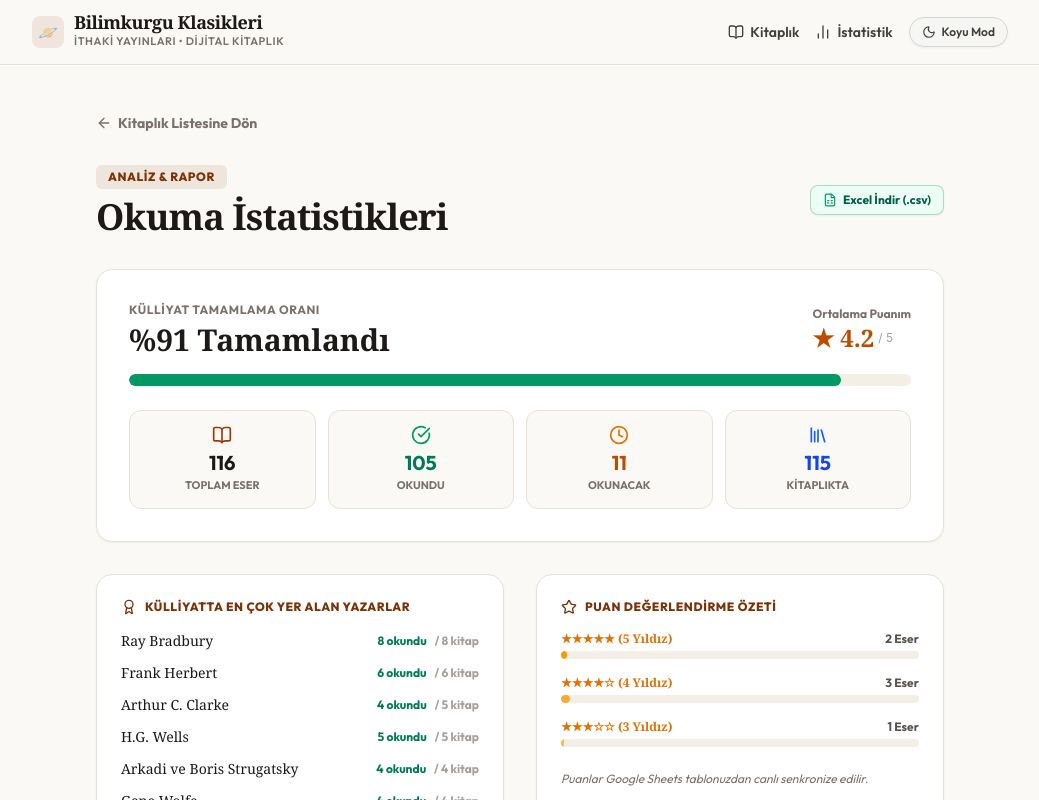
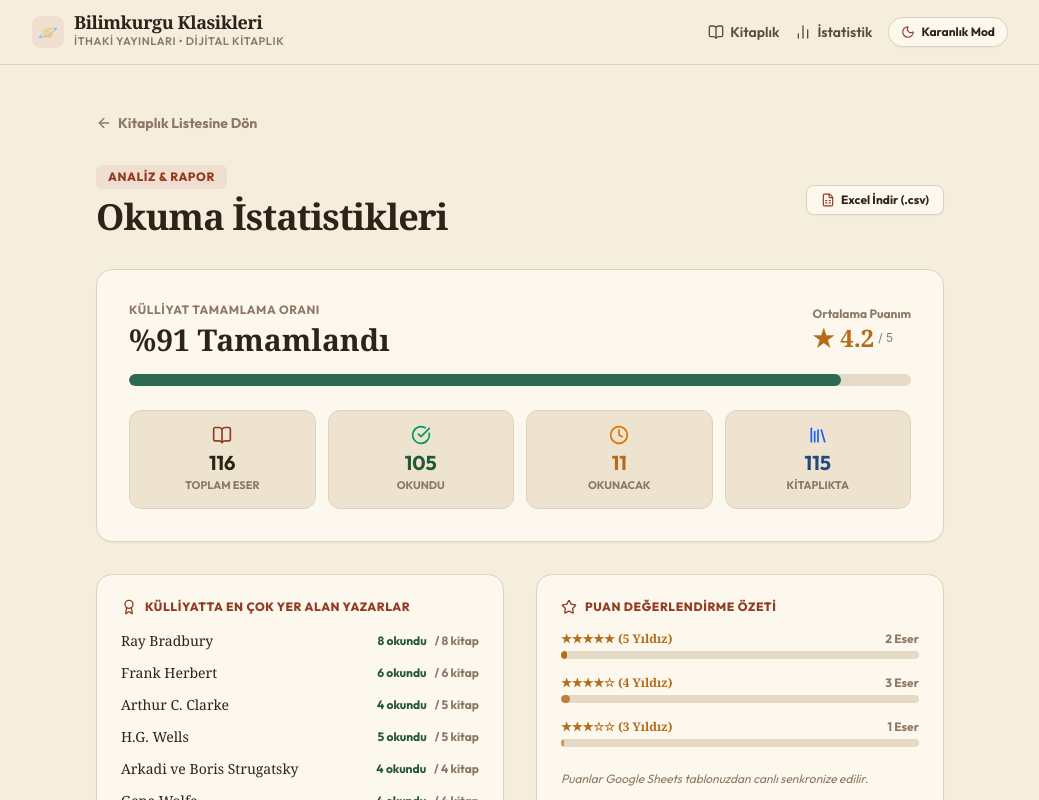
Before and after one commit to odininkankasi/bkk, a Next.js app: page /istatistik in a window 1280 px wide. Shown: the top 800 px of the page, without its empty margins (120-1159 px from the left). Built offline with nearby package versions, Linux system fonts and the light colour scheme; no server answers.

Commit message:
feat: aydinlik mod sepya ve karanlik mod sicak espresso yapildi, varsayilan gorunum grid yapildi

```diff
--- a/app/globals.css
+++ b/app/globals.css
@@ -1,53 +1,63 @@
 @import "tailwindcss";
 
 @layer base {
-  :root {
-    --bg-main: #fbf9f5;
-    --surface: #ffffff;
-    --surface-sub: #f3efe6;
-    --text-main: #1c1917;
-    --text-sub: #44403c;
-    --text-muted: #78716c;
-    --border: #e7e2d7;
-    --border-sub: #ded8cb;
-    --accent: #9a3412;
-    --accent-hover: #7c2d12;
-    --gold: #b45309;
-    --read-text: #166534;
-    --read-bg: #dcfce7;
-    --unread-text: #78716c;
-    --unread-bg: #f3efe6;
-    --owned-text: #1e40af;
-    --owned-bg: #dbeafe;
+  /* ── ☀️ AYDINLIK MOD: SEPYA / KİTAP KAĞIDI (Vintage Book Paper) ── */
+  :root, [data-theme="light"] {
+    --bg-page: #f5eedc;
+    --surface-card: #fcf8ee;
+    --surface-sub: #ede3ce;
+    --surface-input: #ffffff;
+    --text-primary: #2d2319;
+    --text-secondary: #5c4b3a;
+    --text-muted: #8c7864;
+    --border-main: #dfd2be;
+    --border-sub: #cfbfab;
+    --accent: #933c24;
+    --accent-hover: #782f1b;
+    --accent-soft: #f0dfd1;
+    --gold: #b46b1a;
+    --read-tag-bg: #e2ede5;
+    --read-tag-text: #245738;
+    --unread-tag-bg: #eae0ce;
+    --unread-tag-text: #736250;
+    --owned-tag-bg: #e1e9f4;
+    --owned-tag-text: #224b7a;
+    --bar-bg: #e5dac6;
+    --bar-fill: #2d6a4f;
   }
 
+  /* ── 🌙 KARANLIK MOD: SICAK KOYU SEPYA / ESPRESSO (Warm Dark Coffee) ── */
   [data-theme="dark"] {
-    --bg-main: #0c0f14;
-    --surface: #131720;
-    --surface-sub: #1a202c;
-    --text-main: #f8fafc;
-    --text-sub: #cbd5e1;
-    --text-muted: #94a3b8;
-    --border: #232a36;
-    --border-sub: #2d3748;
-    --accent: #ea580c;
-    --accent-hover: #c2410c;
+    --bg-page: #17130f;
+    --surface-card: #221c16;
+    --surface-sub: #2c241c;
+    --surface-input: #1a1510;
+    --text-primary: #f2ebd9;
+    --text-secondary: #cfc1aa;
+    --text-muted: #968673;
+    --border-main: #362c22;
+    --border-sub: #45392d;
+    --accent: #de633a;
+    --accent-hover: #f07b53;
+    --accent-soft: #382017;
     --gold: #f59e0b;
-    --read-text: #4ade80;
-    --read-bg: #064e3b;
-    --unread-text: #94a3b8;
-    --unread-bg: #1e293b;
-    --owned-text: #60a5fa;
-    --owned-bg: #1e3a8a;
+    --read-tag-bg: #173322;
+    --read-tag-text: #4ade80;
+    --unread-tag-bg: #2b231b;
+    --unread-tag-text: #a1917e;
+    --owned-tag-bg: #172a45;
+    --owned-tag-text: #60a5fa;
+    --bar-bg: #2c241c;
+    --bar-fill: #10b981;
   }
 
   body {
-    background-color: var(--bg-main);
-    color: var(--text-main);
+    background-color: var(--bg-page);
+    color: var(--text-primary);
     font-family: var(--font-outfit), -apple-system, BlinkMacSystemFont, 'Segoe UI', Roboto, sans-serif;
     line-height: 1.6;
     min-height: 100vh;
-    transition: background-color 0.2s ease, color 0.2s ease;
+    transition: background-color 0.25s ease, color 0.25s ease;
   }
 
   h1, h2, h3, h4, .font-serif-title {
@@ -55,3 +65,15 @@
     letter-spacing: -0.015em;
   }
 }
+
+/* Yardımcı Sepya Sınıfları */
+.bg-theme-page { background-color: var(--bg-page); }
+.bg-theme-card { background-color: var(--surface-card); }
+.bg-theme-sub { background-color: var(--surface-sub); }
+.bg-theme-input { background-color: var(--surface-input); }
+.text-theme-primary { color: var(--text-primary); }
+.text-theme-secondary { color: var(--text-secondary); }
+.text-theme-muted { color: var(--text-muted); }
+.text-theme-accent { color: var(--accent); }
+.border-theme-main { border-color: var(--border-main); }
+.border-theme-sub { border-color: var(--border-sub); }
--- a/app/istatistik/page.tsx
+++ b/app/istatistik/page.tsx
@@ -50,7 +50,7 @@ export default async function StatisticsPage() {
       <div className="mb-6">
         <Link
           href="/"
-          className="inline-flex items-center gap-1.5 text-xs sm:text-sm font-bold text-stone-500 hover:text-amber-800 dark:text-stone-400 dark:hover:text-amber-400 transition-colors"
+          className="inline-flex items-center gap-1.5 text-xs sm:text-sm font-bold text-[var(--text-muted)] hover:text-[var(--accent)] transition-colors"
         >
           <ArrowLeft className="w-4 h-4" />
           <span>Kitaplık Listesine Dön</span>
@@ -60,10 +60,10 @@ export default async function StatisticsPage() {
       {/* ── Başlık ── */}
       <div className="mb-8 flex flex-wrap items-center justify-between gap-4">
         <div>
-          <div className="inline-flex items-center gap-1.5 px-3 py-1 rounded-md text-xs font-extrabold uppercase tracking-wider text-amber-900 dark:text-amber-400 bg-amber-900/10 dark:bg-amber-400/10 mb-2">
+          <div className="inline-flex items-center gap-1.5 px-3 py-1 rounded-md text-xs font-extrabold uppercase tracking-wider text-[var(--accent)] bg-[var(--accent-soft)] mb-2">
             <span>Analiz &amp; Rapor</span>
           </div>
-          <h1 className="font-serif text-2xl sm:text-4xl font-semibold text-stone-900 dark:text-stone-100 tracking-tight">
+          <h1 className="font-serif text-2xl sm:text-4xl font-semibold text-[var(--text-primary)] tracking-tight">
             Okuma İstatistikleri
           </h1>
         </div>
@@ -72,58 +72,58 @@ export default async function StatisticsPage() {
       </div>
 
       {/* ── Büyük İlerleme Kartı ── */}
-      <div className="bg-white dark:bg-[#131720] border border-[#e7e2d7] dark:border-[#232a36] rounded-2xl p-6 sm:p-8 mb-8 shadow-xs">
+      <div className="bg-[var(--surface-card)] border border-[var(--border-main)] rounded-2xl p-6 sm:p-8 mb-8 shadow-xs">
         <div className="flex flex-wrap items-center justify-between gap-4 mb-4">
           <div>
-            <div className="text-xs font-bold uppercase tracking-wider text-stone-500 dark:text-stone-400">
+            <div className="text-xs font-bold uppercase tracking-wider text-[var(--text-muted)]">
               Külliyat Tamamlama Oranı
             </div>
-            <div className="font-serif font-bold text-2xl sm:text-3xl text-stone-900 dark:text-stone-100 mt-1">
+            <div className="font-serif font-bold text-2xl sm:text-3xl text-[var(--text-primary)] mt-1">
               %{pct} Tamamlandı
             </div>
           </div>
 
           <div className="text-right">
-            <div className="text-xs font-bold text-stone-500 dark:text-stone-400">Ortalama Puanım</div>
-            <div className="font-serif font-bold text-2xl text-amber-700 dark:text-amber-400 flex items-center gap-1">
+            <div className="text-xs font-bold text-[var(--text-muted)]">Ortalama Puanım</div>
+            <div className="font-serif font-bold text-2xl text-[var(--gold)] flex items-center gap-1">
               <span>★ {avgRating}</span>
-              <span className="text-xs text-stone-400 font-sans font-normal">/ 5</span>
+              <span className="text-xs text-[var(--text-muted)] font-sans font-normal">/ 5</span>
             </div>
           </div>
         </div>
 
         {/* Bar */}
-        <div className="w-full bg-[#f3efe6] dark:bg-[#1a202c] h-3 rounded-full overflow-hidden mb-6">
+        <div className="w-full bg-[var(--bar-bg)] h-3 rounded-full overflow-hidden mb-6">
           <div
-            className="bg-emerald-600 dark:bg-emerald-500 h-full rounded-full transition-all duration-500"
+            className="bg-[var(--bar-fill)] h-full rounded-full transition-all duration-500"
             style={{ width: `${pct}%` }}
           />
         </div>
 
         {/* Metrik Kutuları */}
         <div className="grid grid-cols-2 sm:grid-cols-4 gap-3 text-center">
-          <div className="bg-[#fbf9f5] dark:bg-[#0c0f14] border border-[#e7e2d7] dark:border-[#232a36] rounded-xl p-3.5">
-            <BookOpen className="w-5 h-5 text-amber-800 dark:text-amber-400 mx-auto mb-1" />
-            <div className="text-xl font-bold text-stone-900 dark:text-stone-100">{total}</div>
-            <div className="text-[11px] font-bold text-stone-500 dark:text-stone-400 uppercase">Toplam Eser</div>
+          <div className="bg-[var(--surface-sub)] border border-[var(--border-main)] rounded-xl p-3.5">
+            <BookOpen className="w-5 h-5 text-[var(--accent)] mx-auto mb-1" />
+            <div className="text-xl font-bold text-[var(--text-primary)]">{total}</div>
+            <div className="text-[11px] font-bold text-[var(--text-muted)] uppercase">Toplam Eser</div>
           </div>
 
-          <div className="bg-[#fbf9f5] dark:bg-[#0c0f14] border border-[#e7e2d7] dark:border-[#232a36] rounded-xl p-3.5">
-            <CheckCircle className="w-5 h-5 text-emerald-600 dark:text-emerald-400 mx-auto mb-1" />
-            <div className="text-xl font-bold text-emerald-700 dark:text-emerald-400">{readCount}</div>
-            <div className="text-[11px] font-bold text-stone-500 dark:text-stone-400 uppercase">Okundu</div>
+          <div className="bg-[var(--surface-sub)] border border-[var(--border-main)] rounded-xl p-3.5">
+            <CheckCircle className="w-5 h-5 text-emerald-600 mx-auto mb-1" />
+            <div className="text-xl font-bold text-[var(--read-tag-text)]">{readCount}</div>
+            <div className="text-[11px] font-bold text-[var(--text-muted)] uppercase">Okundu</div>
           </div>
 
-          <div className="bg-[#fbf9f5] dark:bg-[#0c0f14] border border-[#e7e2d7] dark:border-[#232a36] rounded-xl p-3.5">
-            <Clock className="w-5 h-5 text-amber-600 dark:text-amber-400 mx-auto mb-1" />
-            <div className="text-xl font-bold text-amber-700 dark:text-amber-400">{unreadCount}</div>
-            <div className="text-[11px] font-bold text-stone-500 dark:text-stone-400 uppercase">Okunacak</div>
+          <div className="bg-[var(--surface-sub)] border border-[var(--border-main)] rounded-xl p-3.5">
+            <Clock className="w-5 h-5 text-amber-600 mx-auto mb-1" />
+            <div className="text-xl font-bold text-[var(--gold)]">{unreadCount}</div>
+            <div className="text-[11px] font-bold text-[var(--text-muted)] uppercase">Okunacak</div>
           </div>
 
-          <div className="bg-[#fbf9f5] dark:bg-[#0c0f14] border border-[#e7e2d7] dark:border-[#232a36] rounded-xl p-3.5">
-            <Library className="w-5 h-5 text-blue-600 dark:text-blue-400 mx-auto mb-1" />
-            <div className="text-xl font-bold text-blue-700 dark:text-blue-400">{ownedCount}</div>
-            <div className="text-[11px] font-bold text-stone-500 dark:text-stone-400 uppercase">Kitaplıkta</div>
+          <div className="bg-[var(--surface-sub)] border border-[var(--border-main)] rounded-xl p-3.5">
+            <Library className="w-5 h-5 text-blue-600 mx-auto mb-1" />
+            <div className="text-xl font-bold text-[var(--owned-tag-text)]">{ownedCount}</div>
+            <div className="text-[11px] font-bold text-[var(--text-muted)] uppercase">Kitaplıkta</div>
           </div>
         </div>
       </div>
@@ -131,8 +131,8 @@ export default async function StatisticsPage() {
       {/* ── 2 Sütunlu Detay İstatistikleri ── */}
       <div className="grid grid-cols-1 md:grid-cols-2 gap-8">
         {/* Sol: Yazar Dağılımı */}
-        <div className="bg-white dark:bg-[#131720] border border-[#e7e2d7] dark:border-[#232a36] rounded-2xl p-6 shadow-xs">
-          <div className="flex items-center gap-2 text-xs font-extrabold uppercase tracking-wider text-amber-900 dark:text-amber-400 mb-4">
+        <div className="bg-[var(--surface-card)] border border-[var(--border-main)] rounded-2xl p-6 shadow-xs">
+          <div className="flex items-center gap-2 text-xs font-extrabold uppercase tracking-wider text-[var(--accent)] mb-4">
             <Award className="w-4 h-4" />
             <span>Külliyatta En Çok Yer Alan Yazarlar</span>
           </div>
@@ -140,12 +140,12 @@ export default async function StatisticsPage() {
           <div className="space-y-3">
             {topAuthors.map(([author, count]) => (
               <div key={author} className="flex items-center justify-between text-sm">
-                <div className="font-serif font-medium text-stone-900 dark:text-stone-100 truncate pr-2">
+                <div className="font-serif font-medium text-[var(--text-primary)] truncate pr-2">
                   {author}
                 </div>
                 <div className="flex items-center gap-2 flex-shrink-0 text-xs font-bold">
-                  <span className="text-emerald-700 dark:text-emerald-400">{count.read} okundu</span>
-                  <span className="text-stone-400">/ {count.total} kitap</span>
+                  <span className="text-[var(--read-tag-text)]">{count.read} okundu</span>
+                  <span className="text-[var(--text-muted)]">/ {count.total} kitap</span>
                 </div>
               </div>
             ))}
@@ -153,8 +153,8 @@ export default async function StatisticsPage() {
         </div>
 
         {/* Sağ: Puanlama Dağılımı */}
-        <div className="bg-white dark:bg-[#131720] border border-[#e7e2d7] dark:border-[#232a36] rounded-2xl p-6 shadow-xs">
-          <div className="flex items-center gap-2 text-xs font-extrabold uppercase tracking-wider text-amber-900 dark:text-amber-400 mb-4">
+        <div className="bg-[var(--surface-card)] border border-[var(--border-main)] rounded-2xl p-6 shadow-xs">
+          <div className="flex items-center gap-2 text-xs font-extrabold uppercase tracking-wider text-[var(--accent)] mb-4">
             <Star className="w-4 h-4" />
             <span>Puan Değerlendirme Özeti</span>
           </div>
@@ -162,12 +162,12 @@ export default async function StatisticsPage() {
           <div className="space-y-4">
             <div>
               <div className="flex justify-between text-xs font-bold mb-1">
-                <span className="text-amber-600 dark:text-amber-400 font-serif">★★★★★ (5 Yıldız)</span>
-                <span className="text-stone-600 dark:text-stone-400">{rating5} Eser</span>
+                <span className="text-[var(--gold)] font-serif">★★★★★ (5 Yıldız)</span>
+                <span className="text-[var(--text-muted)]">{rating5} Eser</span>
               </div>
-              <div className="w-full bg-[#f3efe6] dark:bg-[#1a202c] h-2 rounded-full overflow-hidden">
+              <div className="w-full bg-[var(--bar-bg)] h-2 rounded-full overflow-hidden">
                 <div
-                  className="bg-amber-500 h-full rounded-full"
+                  className="bg-[var(--gold)] h-full rounded-full"
                   style={{ width: `${total ? (rating5 / total) * 100 : 0}%` }}
                 />
               </div>
@@ -175,12 +175,12 @@ export default async function StatisticsPage() {
 
             <div>
               <div className="flex justify-between text-xs font-bold mb-1">
-                <span className="text-amber-600 dark:text-amber-400 font-serif">★★★★☆ (4 Yıldız)</span>
-                <span className="text-stone-600 dark:text-stone-400">{rating4} Eser</span>
+                <span className="text-[var(--gold)] font-serif">★★★★☆ (4 Yıldız)</span>
+                <span className="text-[var(--text-muted)]">{rating4} Eser</span>
               </div>
-              <div className="w-full bg-[#f3efe6] dark:bg-[#1a202c] h-2 rounded-full overflow-hidden">
+              <div className="w-full bg-[var(--bar-bg)] h-2 rounded-full overflow-hidden">
                 <div
-                  className="bg-amber-500/80 h-full rounded-full"
+                  className="bg-[var(--gold)]/80 h-full rounded-full"
                   style={{ width: `${total ? (rating4 / total) * 100 : 0}%` }}
                 />
               </div>
@@ -188,18 +188,18 @@ export default async function StatisticsPage() {
 
             <div>
               <div className="flex justify-between text-xs font-bold mb-1">
-                <span className="text-amber-600 dark:text-amber-400 font-serif">★★★☆☆ (3 Yıldız)</span>
-                <span className="text-stone-600 dark:text-stone-400">{rating3} Eser</span>
+                <span className="text-[var(--gold)] font-serif">★★★☆☆ (3 Yıldız)</span>
+                <span className="text-[var(--text-muted)]">{rating3} Eser</span>
               </div>
-              <div className="w-full bg-[#f3efe6] dark:bg-[#1a202c] h-2 rounded-full overflow-hidden">
+              <div className="w-full bg-[var(--bar-bg)] h-2 rounded-full overflow-hidden">
                 <div
-                  className="bg-amber-500/60 h-full rounded-full"
+                  className="bg-[var(--gold)]/60 h-full rounded-full"
                   style={{ width: `${total ? (rating3 / total) * 100 : 0}%` }}
                 />
               </div>
             </div>
 
-            <div className="pt-2 text-xs text-stone-500 dark:text-stone-400 italic">
+            <div className="pt-2 text-xs text-[var(--text-muted)] italic">
               Puanlar Google Sheets tablonuzdan canlı senkronize edilir.
             </div>
           </div>
--- a/components/book/ExcelExportButton.tsx
+++ b/components/book/ExcelExportButton.tsx
@@ -3,7 +3,7 @@
 import { useState } from "react";
 import { Book } from "@/lib/sheets";
 import { exportBooksToCSV } from "@/lib/utils";
-import { Download, FileSpreadsheet, Check } from "lucide-react";
+import { FileSpreadsheet, Check } from "lucide-react";
 
 interface Props {
   books: Book[];
@@ -21,17 +21,17 @@ export default function ExcelExportButton({ books }: Props) {
   return (
     <button
       onClick={handleExport}
-      className="inline-flex items-center gap-1.5 px-3 py-1.5 rounded-lg text-xs font-bold border border-emerald-600/30 dark:border-emerald-500/30 bg-emerald-50 dark:bg-emerald-950/40 text-emerald-800 dark:text-emerald-300 hover:bg-emerald-100 dark:hover:bg-emerald-900/50 transition-colors shadow-xs cursor-pointer"
+      className="inline-flex items-center gap-1.5 px-3.5 py-1.5 rounded-lg text-xs font-bold border border-[var(--border-main)] bg-[var(--surface-card)] text-[var(--text-primary)] hover:border-[var(--accent)] hover:text-[var(--accent)] transition-all shadow-xs cursor-pointer"
       title="Tüm BKK serisini Excel olarak indir"
     >
       {downloaded ? (
         <>
-          <Check className="w-3.5 h-3.5 text-emerald-600 dark:text-emerald-400" />
+          <Check className="w-3.5 h-3.5 text-emerald-600" />
           <span>Excel İndirildi!</span>
         </>
       ) : (
         <>
-          <FileSpreadsheet className="w-3.5 h-3.5 text-emerald-600 dark:text-emerald-400" />
+          <FileSpreadsheet className="w-3.5 h-3.5 text-[var(--accent)]" />
           <span>Excel İndir (.csv)</span>
         </>
       )}
--- a/components/layout/Header.tsx
+++ b/components/layout/Header.tsx
@@ -4,18 +4,18 @@ import { BookOpen, BarChart2 } from "lucide-react";
 
 export default function Header() {
   return (
-    <header className="border-b border-[#e7e2d7] dark:border-[#232a36] bg-[#fbf9f5]/90 dark:bg-[#0c0f14]/90 backdrop-blur-md sticky top-0 z-40">
+    <header className="border-b border-[var(--border-main)] bg-[var(--bg-page)]/95 backdrop-blur-md sticky top-0 z-40">
       <div className="max-w-5xl mx-auto px-4 sm:px-6 h-16 flex items-center justify-between gap-4">
         {/* Logo & Seri Başlığı */}
         <Link href="/" className="flex items-center gap-2.5 group">
-          <div className="w-8 h-8 rounded-lg bg-amber-900/10 dark:bg-amber-500/15 text-amber-800 dark:text-amber-400 flex items-center justify-center text-base group-hover:scale-105 transition-transform">
+          <div className="w-8 h-8 rounded-lg bg-[var(--accent-soft)] text-[var(--accent)] flex items-center justify-center text-base group-hover:scale-105 transition-transform">
             🪐
           </div>
           <div>
-            <div className="font-serif font-bold text-base sm:text-lg text-stone-900 dark:text-stone-100 tracking-tight leading-none group-hover:text-amber-800 dark:group-hover:text-amber-400 transition-colors">
+            <div className="font-serif font-bold text-base sm:text-lg text-[var(--text-primary)] tracking-tight leading-none group-hover:text-[var(--accent)] transition-colors">
               Bilimkurgu Klasikleri
             </div>
-            <div className="text-[11px] font-semibold text-stone-500 dark:text-stone-400 uppercase tracking-wider mt-0.5">
+            <div className="text-[11px] font-semibold text-[var(--text-muted)] uppercase tracking-wider mt-0.5">
               İthaki Yayınları • Dijital Kitaplık
             </div>
           </div>
@@ -25,7 +25,7 @@ export default function Header() {
         <div className="flex items-center gap-2 sm:gap-4">
           <Link
             href="/"
-            className="text-xs sm:text-sm font-semibold text-stone-700 dark:text-stone-300 hover:text-amber-800 dark:hover:text-amber-400 transition-colors flex items-center gap-1.5"
+            className="text-xs sm:text-sm font-semibold text-[var(--text-secondary)] hover:text-[var(--accent)] transition-colors flex items-center gap-1.5"
           >
             <BookOpen className="w-4 h-4" />
             <span className="hidden sm:inline">Kitaplık</span>
@@ -33,7 +33,7 @@ export default function Header() {
 
           <Link
             href="/istatistik"
-            className="text-xs sm:text-sm font-semibold text-stone-700 dark:text-stone-300 hover:text-amber-800 dark:hover:text-amber-400 transition-colors flex items-center gap-1.5"
+            className="text-xs sm:text-sm font-semibold text-[var(--text-secondary)] hover:text-[var(--accent)] transition-colors flex items-center gap-1.5"
           >
             <BarChart2 className="w-4 h-4" />
             <span className="hidden sm:inline">İstatistik</span>
--- a/components/layout/ThemeToggle.tsx
+++ b/components/layout/ThemeToggle.tsx
@@ -22,18 +22,18 @@ export default function ThemeToggle() {
   return (
     <button
       onClick={toggle}
-      className="inline-flex items-center gap-1.5 px-3 py-1.5 rounded-full text-xs font-semibold border border-stone-300 dark:border-stone-700 bg-stone-100/80 dark:bg-stone-800/80 text-stone-700 dark:text-stone-300 hover:bg-stone-200 dark:hover:bg-stone-700 transition-colors shadow-xs cursor-pointer"
+      className="inline-flex items-center gap-1.5 px-3 py-1.5 rounded-full text-xs font-bold border border-[var(--border-main)] bg-[var(--surface-card)] text-[var(--text-primary)] hover:border-[var(--accent)] transition-all shadow-xs cursor-pointer"
       title="Temayı Değiştir"
     >
       {theme === "light" ? (
         <>
-          <Moon className="w-3.5 h-3.5" />
-          <span>Koyu Mod</span>
+          <Moon className="w-3.5 h-3.5 text-[var(--accent)]" />
+          <span>Karanlık Mod</span>
         </>
       ) : (
         <>
           <Sun className="w-3.5 h-3.5 text-amber-400" />
-          <span>Açık Mod</span>
+          <span>Sepya Mod</span>
         </>
       )}
     </button>
```
Also changed, not shown: app/kitap/[slug]/page.tsx (+30 -30 lines), components/book/BookCard.tsx (+8 -8 lines), components/book/BookCatalog.tsx (+44 -44 lines), components/book/BookListRow.tsx (+9 -9 lines), components/book/ReadingPanel.tsx (+21 -21 lines), components/layout/Footer.tsx (+3 -4 lines).
